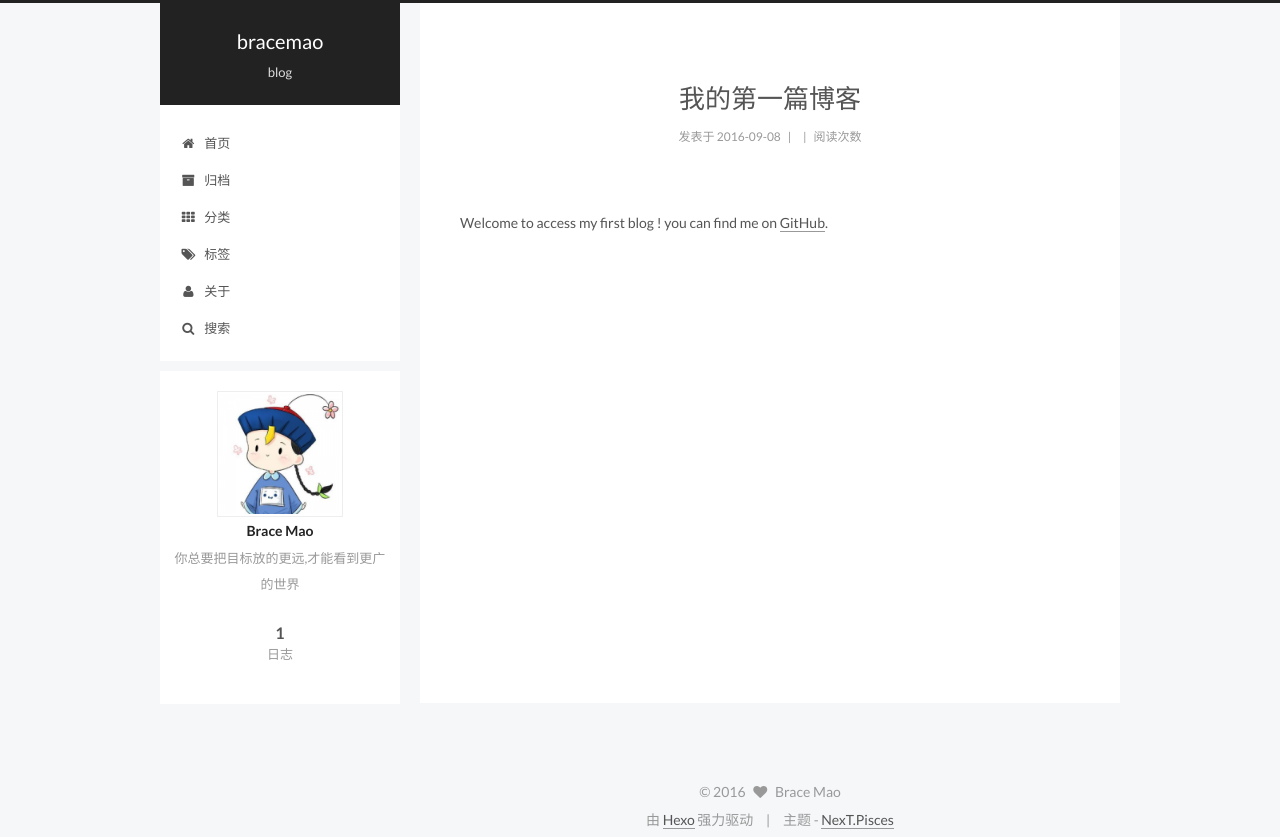
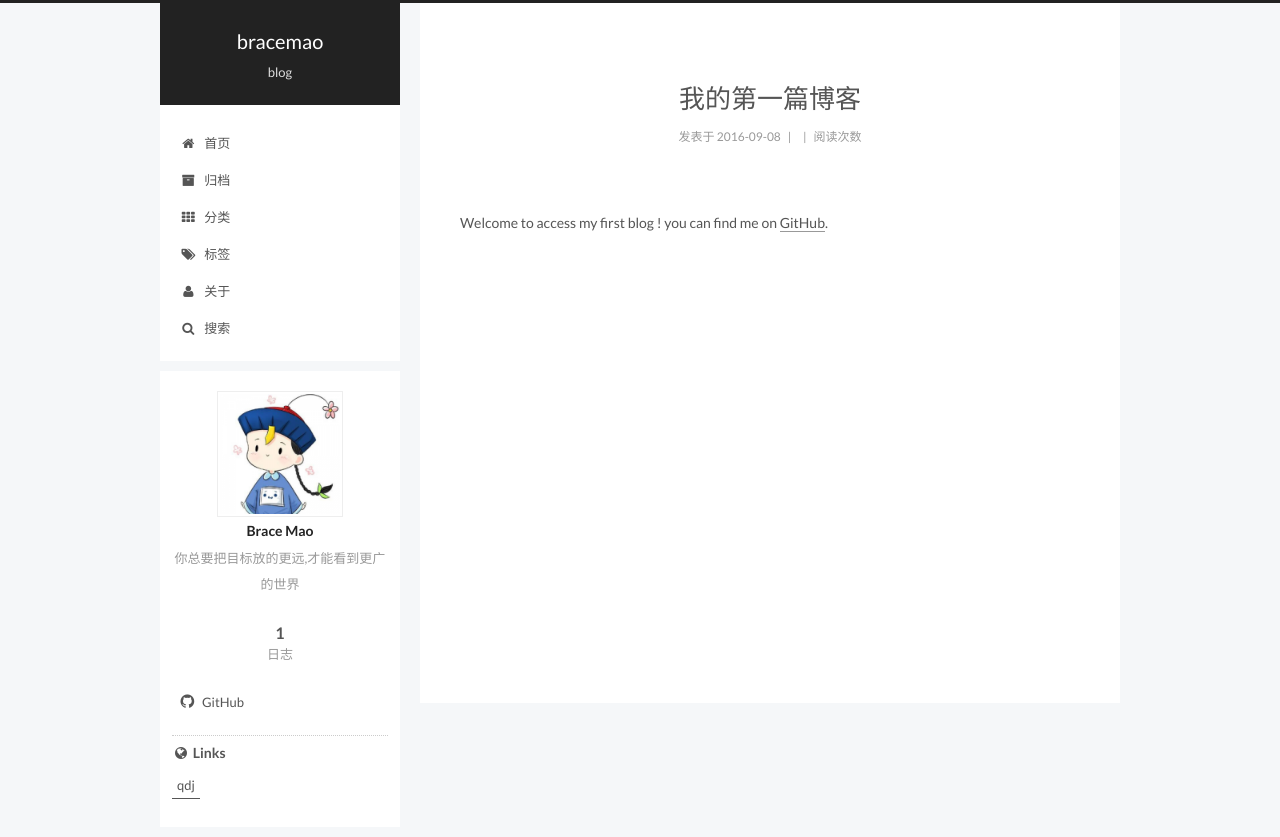
Before and after one commit to BraceMao/bracemao.github.io, a plain HTML site: page index.html in a window 1280 px wide. Shown: the top 837 px of the page. Drawn offline with nearby package versions, Linux system fonts and the light colour scheme; some packages are replaced by stand-ins of ours; a script that the page names is missing.

Commit message:
Site updated: 2016-09-08 23:20:28

```diff
--- a/css/main.css
+++ b/css/main.css
@@ -1549,7 +1549,7 @@ pre .javascript .function {
   width: 4px;
   height: 4px;
   border-radius: 50%;
-  background: #ff49e3;
+  background: #5bcdff;
 }
 .links-of-blogroll {
   font-size: 13px;
--- a/index.html
+++ b/index.html
@@ -436,12 +436,37 @@
 
         <div class="links-of-author motion-element">
 
+
+              <span class="links-of-author-item">
+                <a href="https://github.com/bracemao" target="_blank" title="GitHub">
+
+                    <i class="fa fa-fw fa-github"></i>
+
+                  GitHub
+                </a>
+              </span>
+
+
         </div>
 
 
 
 
 
+
+          <div class="links-of-blogroll motion-element links-of-blogroll-inline">
+            <div class="links-of-blogroll-title">
+              <i class="fa  fa-fw fa-globe"></i>
+              Links
+            </div>
+            <ul class="links-of-blogroll-list">
+
+                <li class="links-of-blogroll-item">
+                  <a href="http://simonenfp.github.io/" title="qdj" target="_blank">qdj</a>
+                </li>
+
+            </ul>
+          </div>
 
 
       </section>
```
Also changed, not shown: 2016/09/08/我的第一篇博客/index.html (+25 -0 lines), archives/2016/09/index.html (+25 -0 lines), archives/2016/index.html (+25 -0 lines), archives/index.html (+25 -0 lines).
